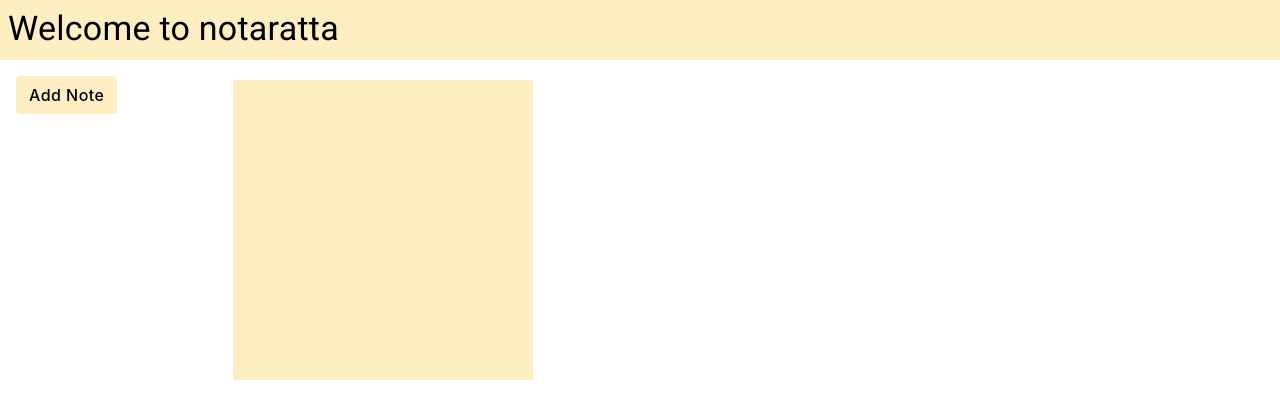
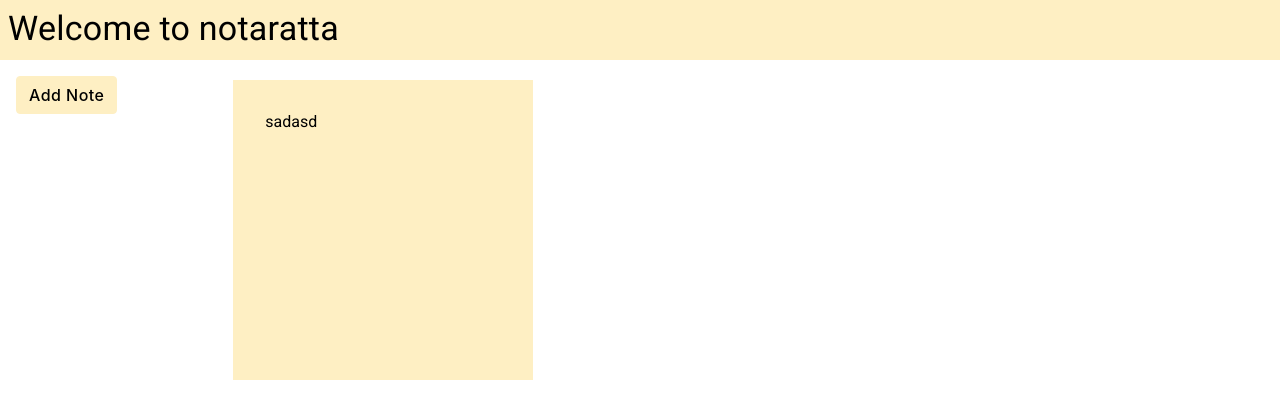
Before and after one commit to sidv1905/notarattaa, a React (Vite) app: page / in a window 1280 px wide. Shown: the top 418 px of the page. Built offline with nearby package versions, Linux system fonts and the light colour scheme.

Commit message:
Added grahql client

```diff
--- a/package.json
+++ b/package.json
@@ -8,9 +8,11 @@
     "preview": "vite preview"
   },
   "dependencies": {
+    "@apollo/client": "^3.5.10",
     "@emotion/react": "^11.8.2",
     "@emotion/styled": "^11.8.1",
     "@mui/material": "^5.5.1",
+    "graphql": "^16.3.0",
     "react": "^17.0.2",
     "react-dom": "^17.0.2"
   },
--- a/src/components/NotesCard/NotesCard.tsx
+++ b/src/components/NotesCard/NotesCard.tsx
@@ -12,7 +12,11 @@ export default function NotesCard() {
           opacity: [0.9, 0.8, 0.7],
         },
         color: "black",
+        cursor: "pointer",
       }}
-    ></Box>
+      p={4}
+    >
+      sadasd
+    </Box>
   );
 }
```
Also changed, not shown: 1 other file (tests, documents, lock files or other folders).
